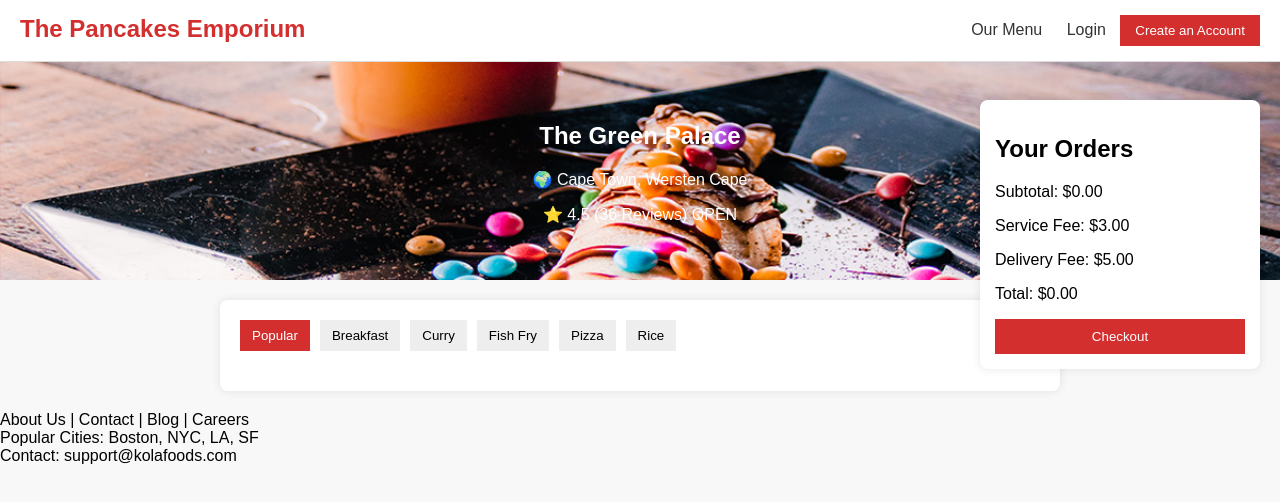
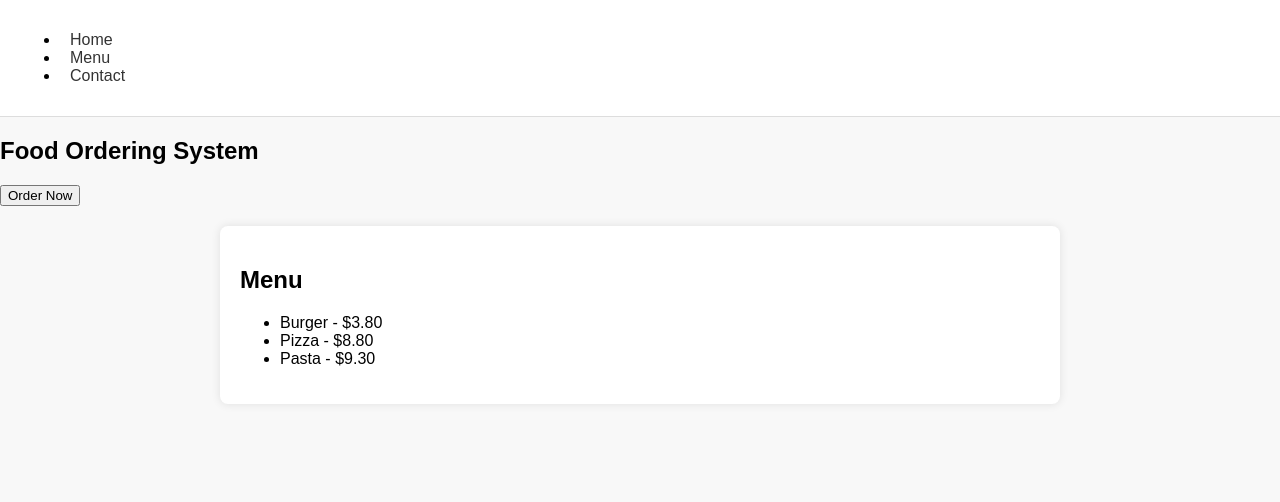
Before and after one commit to KelvinNet6/ThePanCakesEmporium, a plain HTML site: page index.html in a window 1280 px wide. Drawn offline with Linux system fonts and the light colour scheme.

Commit message:
Update index.html

```diff
--- a/index.html
+++ b/index.html
@@ -3,56 +3,33 @@
 <head>
     <meta charset="UTF-8">
     <meta name="viewport" content="width=device-width, initial-scale=1.0">
-    <title>The OPancakes Emporium - Online Ordering</title>
+    <title>Food Ordering System</title>
     <link rel="stylesheet" href="styles.css">
     <script defer src="script.js"></script>
 </head>
 <body>
     <header>
-        <div class="logo">The Pancakes Emporium</div>
         <nav>
-            <a href="#">Our Menu</a>
-            <a href="#">Login</a>
-            <button class="cta">Create an Account</button>
+            <ul>
+                <li><a href="#">Home</a></li>
+                <li><a href="#">Menu</a></li>
+                <li><a href="#">Contact</a></li>
+            </ul>
         </nav>
     </header>
-    <main>
-        <section class="restaurant-banner">
-            <h1>The Green Palace</h1>
-            <p>🌍 Cape Town, Wersten Cape</p>
-            <p>⭐ 4.5 (36 Reviews) <span class="status">OPEN</span></p>
-        </section>
-        <section class="menu">
-            <div class="filters">
-                <button class="filter active">Popular</button>
-                <button class="filter">Breakfast</button>
-                <button class="filter">Curry</button>
-                <button class="filter">Fish Fry</button>
-                <button class="filter">Pizza</button>
-                <button class="filter">Rice</button>
-            </div>
-            <div class="menu-items" id="menu-items">
-                <!-- Menu items will be populated dynamically -->
-            </div>
-        </section>
-        <aside class="order-summary">
-            <h2>Your Orders</h2>
-            <div id="order-list">
-                <!-- Orders will be dynamically updated here -->
-            </div>
-            <div class="checkout">
-                <p>Subtotal: <span id="subtotal">$0.00</span></p>
-                <p>Service Fee: <span id="service-fee">$3.00</span></p>
-                <p>Delivery Fee: <span id="delivery-fee">$5.00</span></p>
-                <p class="total">Total: <span id="total">$0.00</span></p>
-                <button class="checkout-btn">Checkout</button>
-            </div>
-        </aside>
-    </main>
-    <footer>
-        <div class="footer-section">About Us | Contact | Blog | Careers</div>
-        <div class="footer-section">Popular Cities: Boston, NYC, LA, SF</div>
-        <div class="footer-section">Contact: support@kolafoods.com</div>
-    </footer>
+
+    <section class="hero">
+        <h1>Food Ordering System</h1>
+        <button>Order Now</button>
+    </section>
+
+    <section class="menu">
+        <h2>Menu</h2>
+        <ul>
+            <li>Burger - $3.80</li>
+            <li>Pizza - $8.80</li>
+            <li>Pasta - $9.30</li>
+        </ul>
+    </section>
 </body>
 </html>
```
